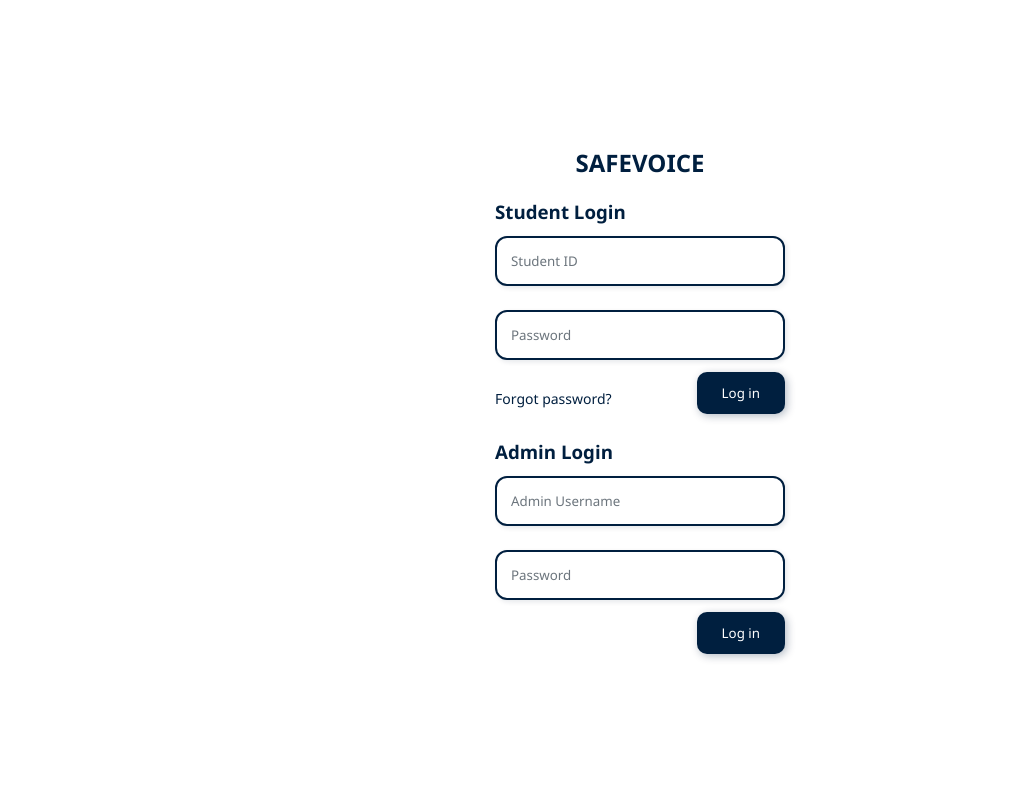
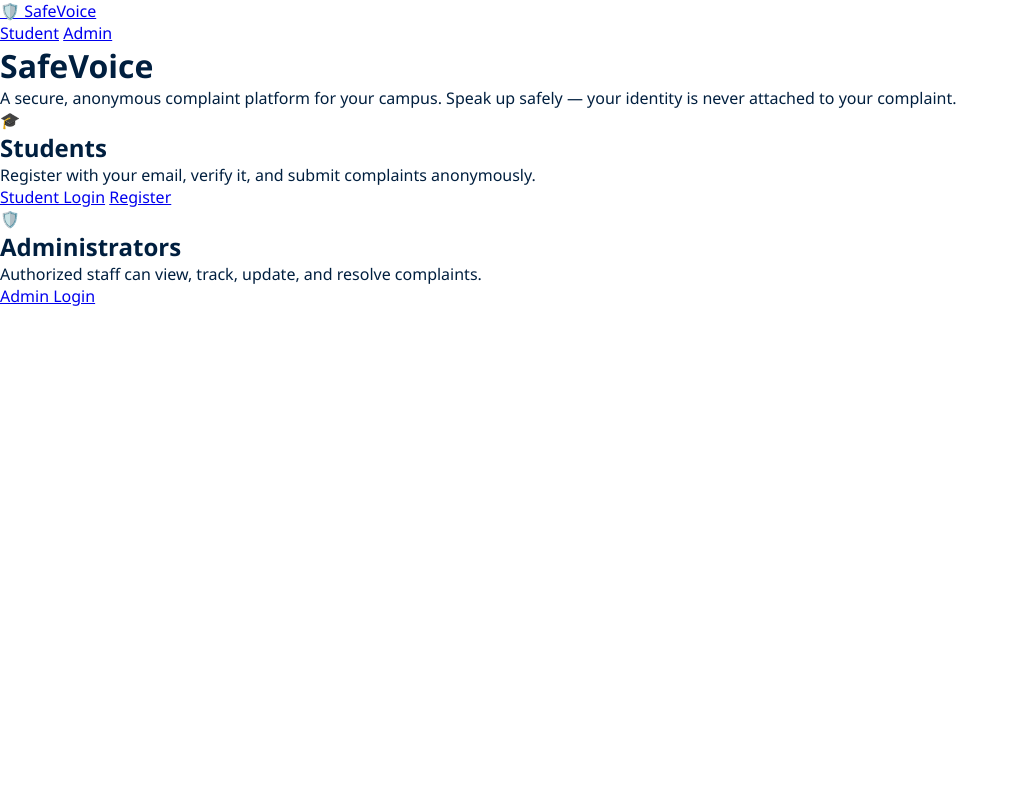
Before and after one commit to dhruviverma226-alt/SafeVoice, a Flask app: page / in a window 1280 px wide. Shown: the whole page, without its empty margins (0-1019 px from the left). Run offline with Flask 3, Linux system fonts and the light colour scheme.

Commit message:
Redesign landing page with student and admin portals

```diff
--- a/templates/index.html
+++ b/templates/index.html
@@ -1,43 +1,27 @@
-<!DOCTYPE html>
-<html>
-<head>
-    <title>SAFEVOICE</title>
-    <link rel="stylesheet" href="{{ url_for('static', filename='style.css') }}">
-</head>
-<body>
+{% extends "base.html" %}
+{% block title %}SafeVoice — Anonymous Complaint System{% endblock %}
 
-<div class="center-page">
+{% block content %}
+<div class="hero">
+    <h1>SafeVoice</h1>
+    <p>A secure, anonymous complaint platform for your campus. Speak up safely —
+       your identity is never attached to your complaint.</p>
+</div>
 
-    <div class="login-box">
-
-        <h2 style="text-align:center; margin-bottom:20px;">SAFEVOICE</h2>
-
-        <!-- STUDENT LOGIN -->
-        <div class="login-section">
-            <h3>Student Login</h3>
-            <input type="text" placeholder="Student ID">
-            <input type="password" placeholder="Password">
-
-            <div style="display:flex; justify-content:space-between; align-items:center;">
-                <span class="link">Forgot password?</span>
-                <button onclick="window.location.href='/student'">Log in</button>
-            </div>
-        </div>
-
-        <!-- ADMIN LOGIN -->
-        <div class="login-section" style="margin-top:25px;">
-            <h3>Admin Login</h3>
-            <input type="text" placeholder="Admin Username">
-            <input type="password" placeholder="Password">
-
-            <div style="display:flex; justify-content:flex-end;">
-                <button onclick="window.location.href='/admin'">Log in</button>
-            </div>
-        </div>
-
+<div class="portal-grid">
+    <div class="portal-card">
+        <div class="portal-icon">🎓</div>
+        <h2>Students</h2>
+        <p>Register with your email, verify it, and submit complaints anonymously.</p>
+        <a class="btn" href="{{ url_for('student_login') }}">Student Login</a>
+        <a class="btn btn-outline" href="{{ url_for('student_register') }}">Register</a>
     </div>
 
+    <div class="portal-card">
+        <div class="portal-icon">🛡️</div>
+        <h2>Administrators</h2>
+        <p>Authorized staff can view, track, update, and resolve complaints.</p>
+        <a class="btn" href="{{ url_for('admin_login') }}">Admin Login</a>
+    </div>
 </div>
-
-</body>
-</html>
+{% endblock %}
```
